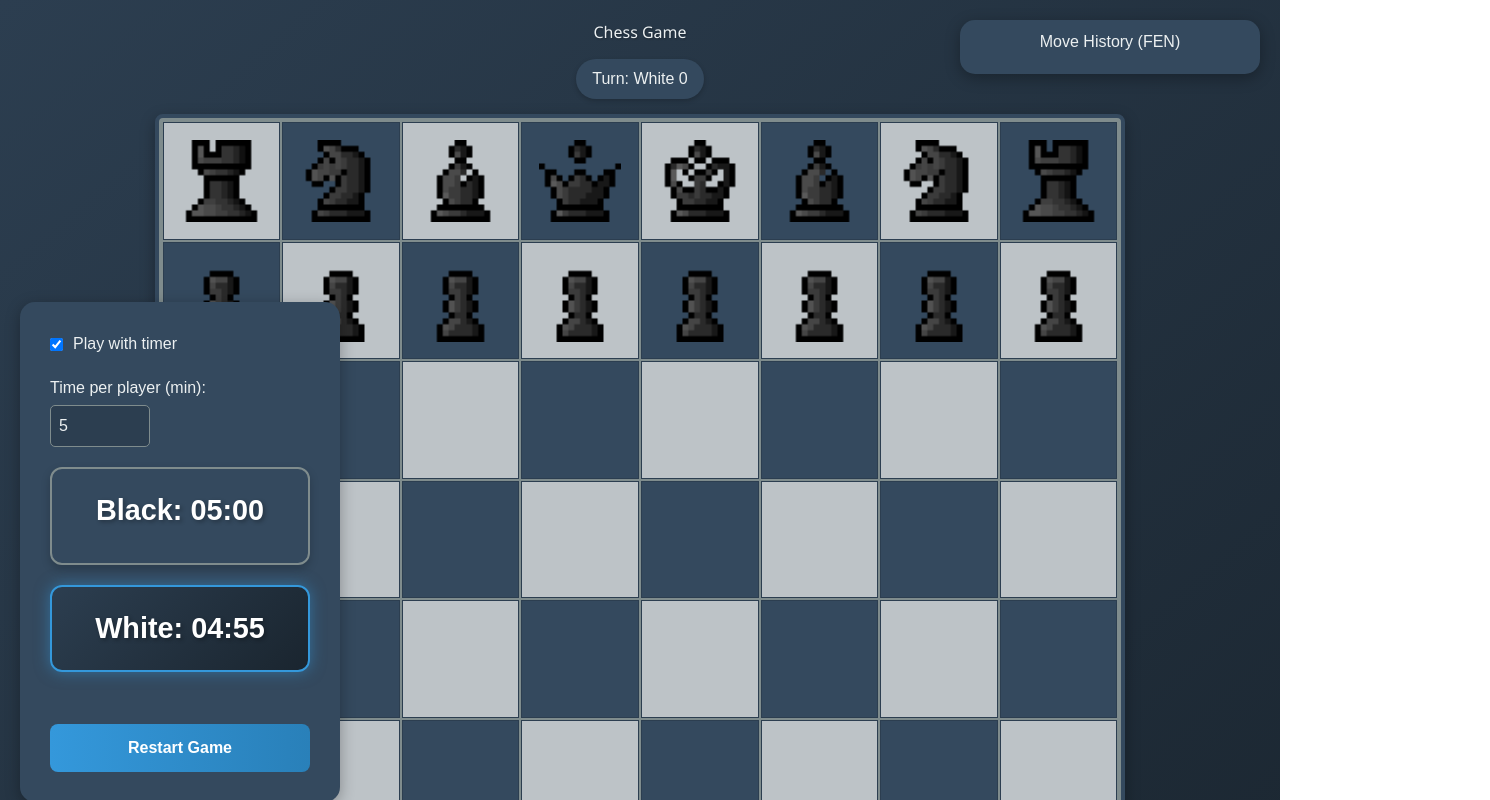
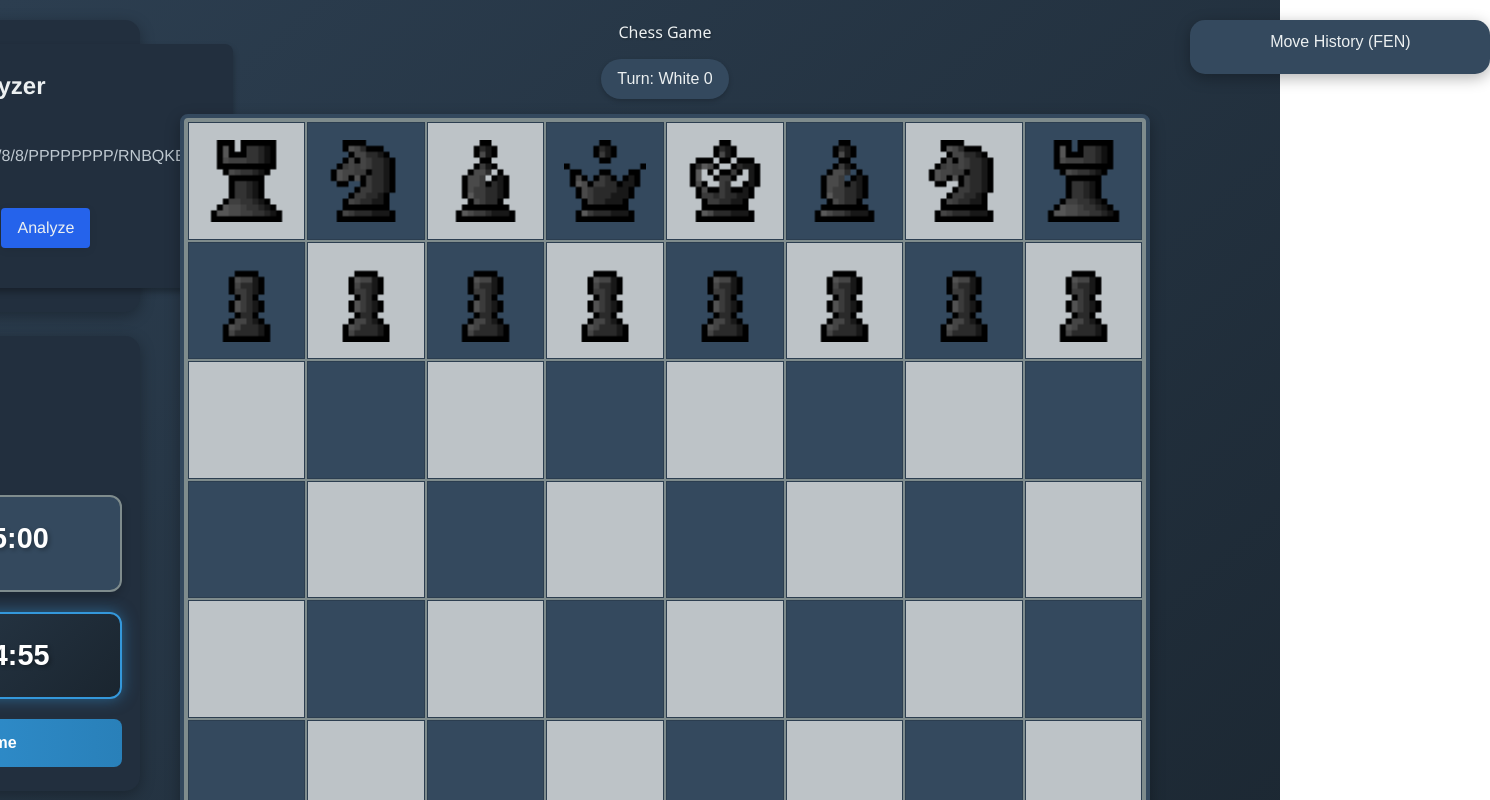
Before and after one commit to elvett/Chess, a Next.js app: page / in a window 1280 px wide. Shown: the top 800 px of the page, 1490 px wide, since content can reach past the window. Built offline with nearby package versions, Linux system fonts and the light colour scheme.

Commit message:
add chess analyzer via stockfish api

```diff
--- a/app/api/chess/board.ts
+++ b/app/api/chess/board.ts
@@ -11,6 +11,7 @@ import { Player } from "./Player";
 
 export class Board {
     cells: Cell[][] = [];
+    halfmove:number =0;
 
     public initCells(): void {
         this.cells = [];
@@ -82,7 +83,7 @@ export class Board {
             enPassant = this.getCellCoordinates(pawn.x, pawn.y + direction);
         }
 
-        fen += ` ${turncolor} ${castlingRights} ${enPassant} ${Math.floor(moveCount) + 1}`;
+        fen += ` ${turncolor} ${castlingRights} ${enPassant} ${this.halfmove} ${Math.floor(moveCount) + 1}`;
 
         return fen;
     }
--- /dev/null
+++ b/app/components/chess/ChessAnalyzer.tsx
@@ -0,0 +1,189 @@
+import React, { useState } from 'react';
+import axios from 'axios';
+
+interface StockfishAnalyzerProps {
+  fen: string;
+}
+
+interface StockfishResponse {
+  bestmove: string;
+  eval?: number | string;
+  mate?: number | string;
+  continuation: string;
+  success?: boolean;
+  data?: string;
+}
+
+const StockfishAnalyzer: React.FC<StockfishAnalyzerProps> = ({ fen }) => {
+  const [depth, setDepth] = useState(15);
+  const [result, setResult] = useState<StockfishResponse | null>(null);
+  const [error, setError] = useState<string | null>(null);
+  const [loading, setLoading] = useState(false);
+
+  const analyzePosition = async () => {
+    setLoading(true);
+    setError(null);
+    setResult(null);
+
+    try {
+      const response = await axios.get<StockfishResponse>('https://stockfish.online/api/s/v2.php', {
+        params: { fen, depth },
+      });
+
+      if (response.data.success) {
+        setResult(response.data);
+      } else {
+        setError(`Error: ${response.data.data}`);
+      }
+    } catch (err) {
+      if (axios.isAxiosError(err)) {
+        setError(`HTTP Error: ${err.message}`);
+      } else {
+        setError('An unexpected error occurred.');
+      }
+    } finally {
+      setLoading(false);
+    }
+  };
+
+  const styles = {
+    container: {
+      fontFamily: '"Helvetica Neue", Arial, sans-serif',
+      padding: '1.5rem',
+      maxWidth: '600px',
+      margin: '0 auto',
+      backgroundColor: '#222f3e',
+      borderRadius: '8px',
+      boxShadow: '0 4px 6px rgba(0, 0, 0, 0.3)',
+    },
+    heading: {
+      fontSize: '1.5rem',
+      fontWeight: '600',
+      color: '#ecf0f1',
+      marginBottom: '1rem',
+    },
+    fenText: {
+      fontSize: '1rem',
+      color: '#bfc9d1',
+      marginBottom: '1rem',
+    },
+    inputGroup: {
+      display: 'flex',
+      alignItems: 'center',
+      gap: '12px',
+      marginBottom: '1rem',
+    },
+    label: {
+      fontSize: '1rem',
+      color: '#ecf0f1',
+    },
+    input: {
+      width: '60px',
+      padding: '6px',
+      border: '1px solid #34495e',
+      borderRadius: '4px',
+      fontSize: '1rem',
+      outline: 'none',
+      background: '#2c3e50',
+      color: '#ecf0f1',
+      transition: 'border-color 0.2s',
+    },
+    inputFocus: {
+      borderColor: '#2563eb',
+      boxShadow: '0 0 0 2px rgba(37, 99, 235, 0.2)',
+    },
+    button: {
+      padding: '8px 16px',
+      backgroundColor: loading ? '#3b4252' : '#2563eb',
+      color: '#ecf0f1',
+      border: 'none',
+      borderRadius: '4px',
+      fontSize: '1rem',
+      fontWeight: '500',
+      cursor: loading ? 'not-allowed' : 'pointer',
+      transition: 'background-color 0.2s',
+      boxShadow: '0 2px 8px rgba(0,0,0,0.08)',
+    },
+    buttonHover: {
+      backgroundColor: loading ? '#3b4252' : '#1d4ed8',
+    },
+    error: {
+      color: '#ff6b6b',
+      fontSize: '0.875rem',
+      marginTop: '0.5rem',
+    },
+    result: {
+      marginTop: '1rem',
+      padding: '1rem',
+      backgroundColor: '#293447',
+      borderRadius: '4px',
+      fontSize: '1rem',
+      color: '#ecf0f1',
+      lineHeight: '1.5',
+    },
+    resultItem: {
+      marginBottom: '0.5rem',
+    },
+  };
+
+  return (
+    <div style={styles.container}>
+      <h2 style={styles.heading}>Stockfish Analyzer</h2>
+
+      <p style={styles.fenText}>
+        <strong>FEN for analysis:</strong> {fen}
+      </p>
+
+      <div style={styles.inputGroup}>
+        <label style={styles.label}>
+          Depth (1–15):
+          <input
+            type="number"
+            value={depth}
+            onChange={(e) => setDepth(Number(e.target.value))}
+            min={1}
+            max={15}
+            style={styles.input}
+            onFocus={(e) => (e.target.style.borderColor = styles.inputFocus.borderColor)}
+            onBlur={(e) => (e.target.style.borderColor = styles.input.border)}
+          />
+        </label>
+
+        <button
+          onClick={analyzePosition}
+          disabled={loading}
+          style={styles.button}
+          onMouseOver={(e) =>
+            !loading && (e.currentTarget.style.backgroundColor = styles.buttonHover.backgroundColor)
+          }
+          onMouseOut={(e) =>
+            !loading && (e.currentTarget.style.backgroundColor = styles.button.backgroundColor)
+          }
+        >
+          {loading ? 'Analyzing...' : 'Analyze'}
+        </button>
+      </div>
+
+      {error && <p style={styles.error}>{error}</p>}
+
+      {result && (
+        <div style={styles.result}>
+          <p style={styles.resultItem}>
+            <strong>✔️ Best Move:</strong> {result.bestmove}
+          </p>
+          <p style={styles.resultItem}>
+            <strong>📈 Evaluation:</strong> {result.eval ?? 'N/A'}
+          </p>
+          <p style={styles.resultItem}>
+            <strong>♟️ Mate in:</strong> {result.mate ?? 'No forced mate'}
+          </p>
+          <p style={styles.resultItem}>
+            <strong>🔁 Continuation:</strong> {result.continuation}
+          </p>
+        </div>
+      )}
+    </div>
+  );
+};
+
+export default StockfishAnalyzer;
--- a/app/page.tsx
+++ b/app/page.tsx
@@ -8,6 +8,7 @@ import { FigureName } from "./api/chess/Figure";
 import Timer from "./components/chess/timer";
 import { GameLogic } from "./api/chess/GameLogic";
 import PromotionModal from "./components/chess/promotion";
+import ChessAnalyzer from "./components/chess/ChessAnalyzer";
 
 const App: React.FC = () => {
   const [board, setBoard] = useState<Board | null>(null);
@@ -26,6 +27,7 @@ const App: React.FC = () => {
   const [promotionToCell, setPromotionToCell] = useState<Cell | null>(null);
   const [history, setHistory] = useState<string[]>([]);
   const [isViewingHistory, setIsViewingHistory] = useState(false);
+  const [currentFEN, setCurrentFEN] = useState<string>("");
 
 
 
@@ -45,6 +47,7 @@ const App: React.FC = () => {
       setPromotionModalVisible(true);
     };
     setGameLogic(newGameLogic);
+    setCurrentFEN("rnbqkbnr/pppppppp/8/8/8/8/PPPPPPPP/RNBQKBNR w KQkq - 0 1")
     setSelectedCell(null);
     setAvailableMoves([]);
     setAttackMoves([]);
@@ -109,6 +112,8 @@ const App: React.FC = () => {
 
             const fen = board.generateFEN(currentPlayer, turn);
             setHistory((prevHistory) => [...prevHistory, fen]);
+            setCurrentFEN(fen);
+            console.log(currentFEN)
             swapPlayer();
           }
         }
@@ -208,6 +213,47 @@ const App: React.FC = () => {
         position: "relative",
       }}
     >
+      {/* Общий flex-контейнер для панели управления, доски и анализатора */}
+      <div style={{ display: "flex", flexDirection: "row", alignItems: "flex-start", gap: "40px" }}>
+        {/* Левая колонка: Анализатор над таймером */}
+        <div style={{ display: "flex", flexDirection: "column", gap: "24px" }}>
+          {/* Анализатор — отдельный тёмный блок */}
+          <div
+            style={{
+              backgroundColor: "#222f3e",
+              borderRadius: "15px",
+              boxShadow: "0 4px 15px rgba(0,0,0,0.3)",
+              minWidth: "320px",
+              maxWidth: "350px",
+              padding: "24px 18px",
+              marginBottom: "0px",
+              color: "#ecf0f1",
+              display: "flex",
+              flexDirection: "column",
+              alignItems: "stretch"
+            }}
+          >
+            <ChessAnalyzer fen={currentFEN}/>
+          </div>
+          {/*timer */}
+          <div
+            style={{
+              backgroundColor: "#222f3e",
+              borderRadius: "15px",
+              boxShadow: "0 4px 15px rgba(0,0,0,0.3)",
+              minWidth: "320px",
+              maxWidth: "350px",
+              padding: "24px 18px",
+              color: "#ecf0f1",
+              display: "flex",
+              flexDirection: "column",
+              alignItems: "stretch"
+            }}
+          >
+            <Timer currentPlayer={currentPlayer} restart={restart} winner={winner} onTimeout={handleTimeout} />
+          </div>
+        </div>
+
         {/* Chess Board */}
         <div style={{ display: "flex", flexDirection: "column", alignItems: "center", justifyContent: "center" }}>
           <h1
@@ -331,49 +377,18 @@ const App: React.FC = () => {
           </div>
         </div>
 
-      {/* Control Panel with Timer */}
+        {/* Movehistory*/}
         <div
           style={{
-          position: "absolute",
-          left: "20px",
-          top: "50%",
-          transform: "translateY(-50%)",
-          display: "flex",
-          flexDirection: "column",
-          gap: "20px",
-          padding: "30px",
-          backgroundColor: "#34495e",
-          borderRadius: "15px",
-          boxShadow: "0 4px 15px rgba(0,0,0,0.3)",
-          minWidth: "320px",
-          maxWidth: "350px",
-          height: "500px",
-        }}
-      >
-        <Timer currentPlayer={currentPlayer} restart={restart} winner={winner} onTimeout={handleTimeout} />
-      </div>
-
-      {/* Promotion Modal */}
-      <PromotionModal
-        visible={promotionModalVisible}
-        color={currentPlayer.color}
-        onSelect={handlePromotionSelect}
-      />
-
-      {/* Move History */}
-      <div
-        style={{
-          position: "absolute",
-          right: "20px",
-          top: "20px",
             backgroundColor: "#34495e",
             padding: "10px 20px",
             borderRadius: "15px",
             boxShadow: "0 4px 15px rgba(0,0,0,0.3)",
-          maxHeight: "80%",
+            maxHeight: "500px",
             overflowY: "auto",
             color: "#ecf0f1",
             width: "300px",
+            marginLeft: "0px"
           }}
         >
           <h3 style={{ marginBottom: "10px", textAlign: "center" }}>Move History (FEN)</h3>
@@ -397,6 +412,14 @@ const App: React.FC = () => {
           </ul>
         </div>
       </div>
+
+      {/* Promotion Modal */}
+      <PromotionModal
+        visible={promotionModalVisible}
+        color={currentPlayer.color}
+        onSelect={handlePromotionSelect}
+      />
+    </div>
   );
 };
 
--- a/package.json
+++ b/package.json
@@ -10,6 +10,7 @@
     "lint": "next lint"
   },
   "dependencies": {
+    "axios": "^1.9.0",
     "gh-pages": "^6.3.0",
     "next": "15.2.4",
     "react": "^19.0.0",
```
Also changed, not shown: app/components/chess/movehistory.tsx (deleted, +0 -111 lines), 1 other file (tests, documents, lock files or other folders). Lines whose indentation alone changed are shown as unchanged.
